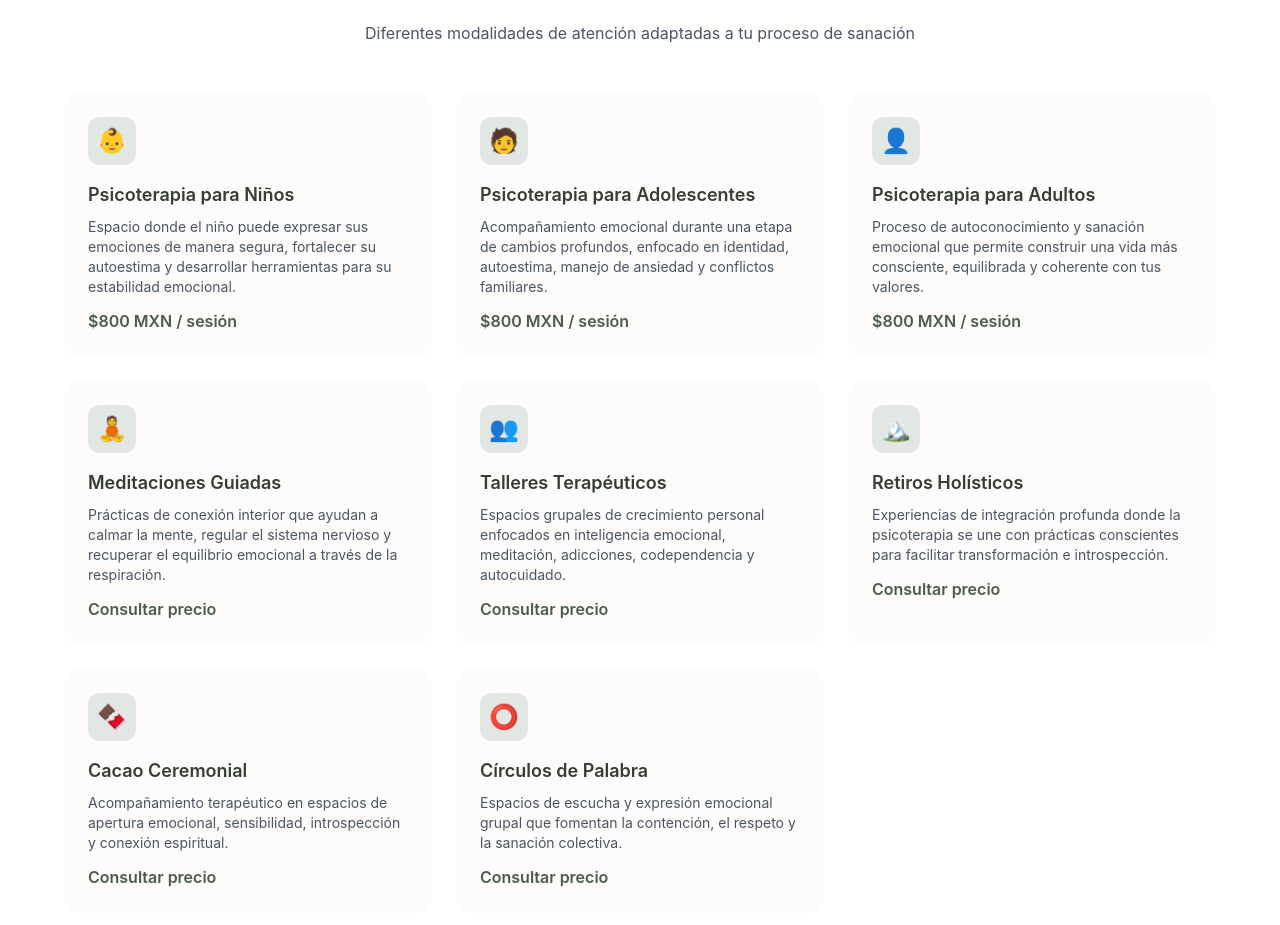
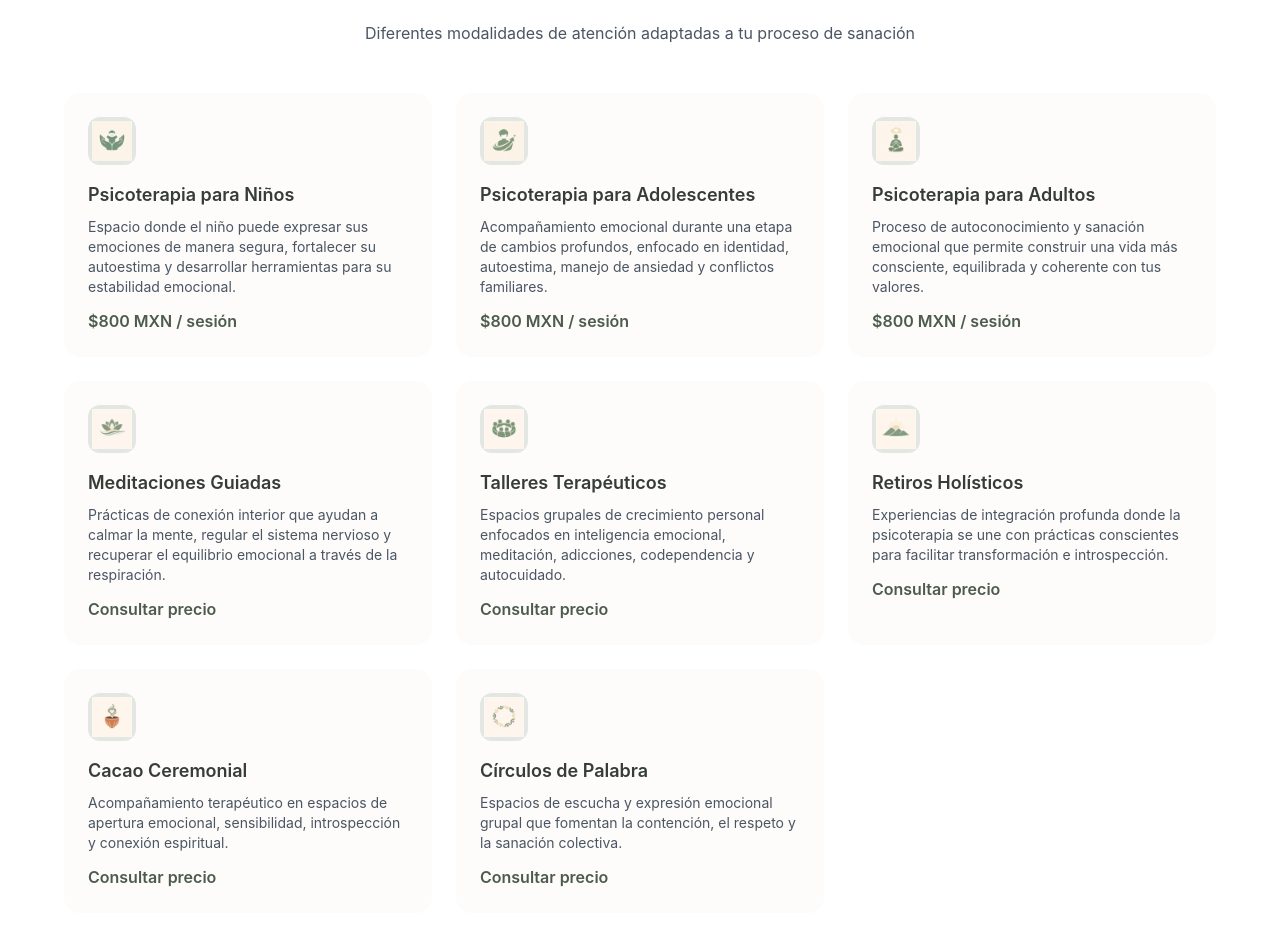
Before and after one commit to Pvrolomx/mpm-psi, a Next.js app: page / in a window 1280 px wide. Shown: the part 703-1628 px from the top of the page. Built offline with nearby package versions, Linux system fonts and the light colour scheme.

Commit message:
Replace emojis with custom icons

```diff
--- a/app/page.js
+++ b/app/page.js
@@ -133,7 +133,7 @@ export default function Home() {
             {/* Psicoterapia Niños */}
             <div className="bg-cream-50 rounded-2xl p-6 hover:shadow-xl transition">
               <div className="w-12 h-12 bg-sage-100 rounded-xl flex items-center justify-center mb-4">
-                <span className="text-2xl">👶</span>
+                <img src="/icons/ninos.png" alt="Niños" className="w-10 h-10 object-contain" />
               </div>
               <h3 className="text-lg font-semibold text-sage-800 mb-2">Psicoterapia para Niños</h3>
               <p className="text-gray-600 text-sm mb-3">Espacio donde el niño puede expresar sus emociones de manera segura, fortalecer su autoestima y desarrollar herramientas para su estabilidad emocional.</p>
@@ -143,7 +143,7 @@ export default function Home() {
             {/* Psicoterapia Adolescentes */}
             <div className="bg-cream-50 rounded-2xl p-6 hover:shadow-xl transition">
               <div className="w-12 h-12 bg-sage-100 rounded-xl flex items-center justify-center mb-4">
-                <span className="text-2xl">🧑</span>
+                <img src="/icons/adolescentes.png" alt="Adolescentes" className="w-10 h-10 object-contain" />
               </div>
               <h3 className="text-lg font-semibold text-sage-800 mb-2">Psicoterapia para Adolescentes</h3>
               <p className="text-gray-600 text-sm mb-3">Acompañamiento emocional durante una etapa de cambios profundos, enfocado en identidad, autoestima, manejo de ansiedad y conflictos familiares.</p>
@@ -153,7 +153,7 @@ export default function Home() {
             {/* Psicoterapia Adultos */}
             <div className="bg-cream-50 rounded-2xl p-6 hover:shadow-xl transition">
               <div className="w-12 h-12 bg-sage-100 rounded-xl flex items-center justify-center mb-4">
-                <span className="text-2xl">👤</span>
+                <img src="/icons/adultos.png" alt="Adultos" className="w-10 h-10 object-contain" />
               </div>
               <h3 className="text-lg font-semibold text-sage-800 mb-2">Psicoterapia para Adultos</h3>
               <p className="text-gray-600 text-sm mb-3">Proceso de autoconocimiento y sanación emocional que permite construir una vida más consciente, equilibrada y coherente con tus valores.</p>
@@ -163,7 +163,7 @@ export default function Home() {
             {/* Meditaciones */}
             <div className="bg-cream-50 rounded-2xl p-6 hover:shadow-xl transition">
               <div className="w-12 h-12 bg-sage-100 rounded-xl flex items-center justify-center mb-4">
-                <span className="text-2xl">🧘</span>
+                <img src="/icons/meditaciones.png" alt="Meditación" className="w-10 h-10 object-contain" />
               </div>
               <h3 className="text-lg font-semibold text-sage-800 mb-2">Meditaciones Guiadas</h3>
               <p className="text-gray-600 text-sm mb-3">Prácticas de conexión interior que ayudan a calmar la mente, regular el sistema nervioso y recuperar el equilibrio emocional a través de la respiración.</p>
@@ -173,7 +173,7 @@ export default function Home() {
             {/* Talleres */}
             <div className="bg-cream-50 rounded-2xl p-6 hover:shadow-xl transition">
               <div className="w-12 h-12 bg-sage-100 rounded-xl flex items-center justify-center mb-4">
-                <span className="text-2xl">👥</span>
+                <img src="/icons/talleres.png" alt="Talleres" className="w-10 h-10 object-contain" />
               </div>
               <h3 className="text-lg font-semibold text-sage-800 mb-2">Talleres Terapéuticos</h3>
               <p className="text-gray-600 text-sm mb-3">Espacios grupales de crecimiento personal enfocados en inteligencia emocional, meditación, adicciones, codependencia y autocuidado.</p>
@@ -183,7 +183,7 @@ export default function Home() {
             {/* Retiros */}
             <div className="bg-cream-50 rounded-2xl p-6 hover:shadow-xl transition">
               <div className="w-12 h-12 bg-sage-100 rounded-xl flex items-center justify-center mb-4">
-                <span className="text-2xl">🏔️</span>
+                <img src="/icons/retiros.png" alt="Retiros" className="w-10 h-10 object-contain" />
               </div>
               <h3 className="text-lg font-semibold text-sage-800 mb-2">Retiros Holísticos</h3>
               <p className="text-gray-600 text-sm mb-3">Experiencias de integración profunda donde la psicoterapia se une con prácticas conscientes para facilitar transformación e introspección.</p>
@@ -193,7 +193,7 @@ export default function Home() {
             {/* Cacao */}
             <div className="bg-cream-50 rounded-2xl p-6 hover:shadow-xl transition">
               <div className="w-12 h-12 bg-sage-100 rounded-xl flex items-center justify-center mb-4">
-                <span className="text-2xl">🍫</span>
+                <img src="/icons/cacao.png" alt="Cacao" className="w-10 h-10 object-contain" />
               </div>
               <h3 className="text-lg font-semibold text-sage-800 mb-2">Cacao Ceremonial</h3>
               <p className="text-gray-600 text-sm mb-3">Acompañamiento terapéutico en espacios de apertura emocional, sensibilidad, introspección y conexión espiritual.</p>
@@ -203,7 +203,7 @@ export default function Home() {
             {/* Círculos */}
             <div className="bg-cream-50 rounded-2xl p-6 hover:shadow-xl transition">
               <div className="w-12 h-12 bg-sage-100 rounded-xl flex items-center justify-center mb-4">
-                <span className="text-2xl">⭕</span>
+                <img src="/icons/circulos.png" alt="Círculos" className="w-10 h-10 object-contain" />
               </div>
               <h3 className="text-lg font-semibold text-sage-800 mb-2">Círculos de Palabra</h3>
               <p className="text-gray-600 text-sm mb-3">Espacios de escucha y expresión emocional grupal que fomentan la contención, el respeto y la sanación colectiva.</p>
```
